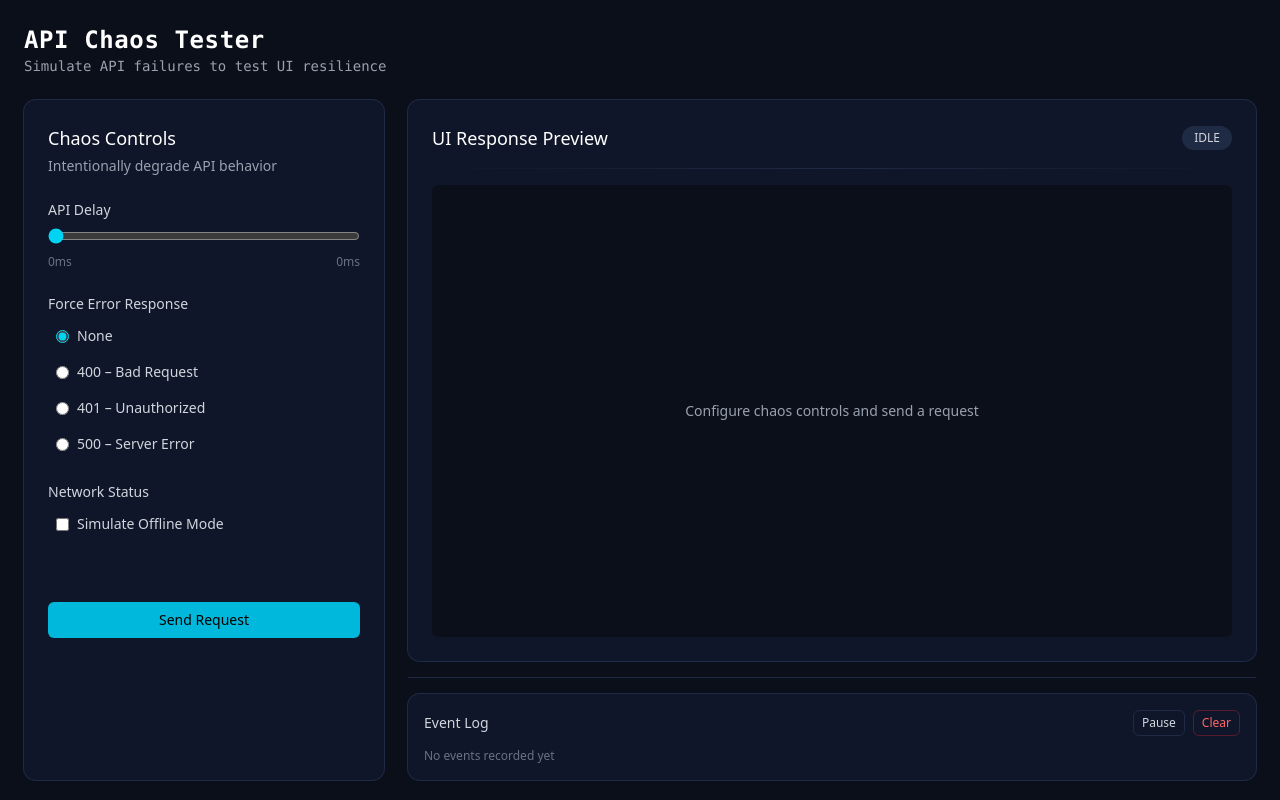
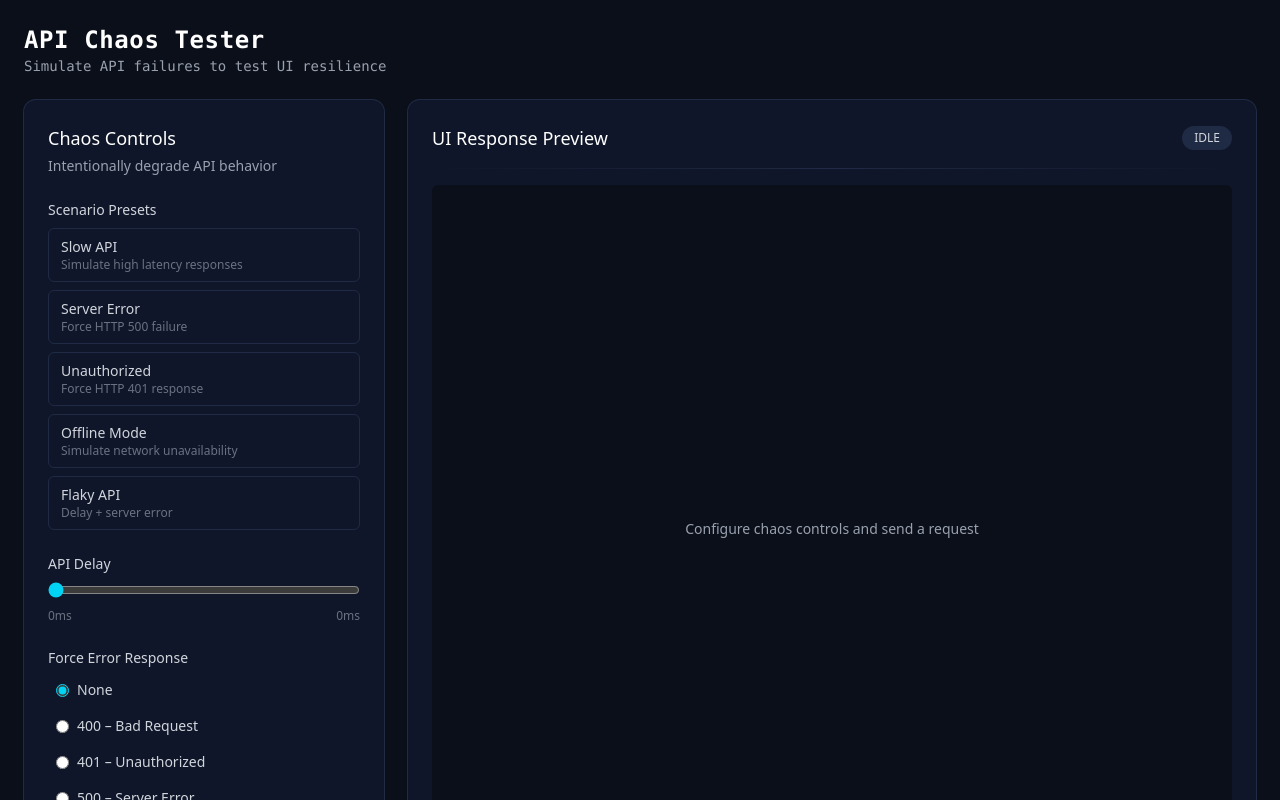
Before and after one commit to AdillSyed/api-chaos-tester, a React (Vite) app: page / in a window 1280 px wide. Shown: the top 800 px of the page. Built offline with nearby package versions, Linux system fonts and the light colour scheme.

Commit message:
feat: add scenario presets for common chaos configurations

```diff
--- a/src/components/chaos/ChaosControls.jsx
+++ b/src/components/chaos/ChaosControls.jsx
@@ -4,6 +4,7 @@ import ErrorControl from "./ErrorControl";
 import NetworkControl from "./NetworkControl";
 import { useChaos } from "../../context/useChaos";
 import { fetchData } from "../../services/apiClient";
+import ScenarioPresets from "../presets/ScenarioPresets";
 
 export default function ChaosControls() {
   const { config, setStatus, setData, setErrorInfo, addLog } = useChaos();
@@ -67,6 +68,7 @@ export default function ChaosControls() {
       </p>
 
       <div className="mt-6 space-y-6">
+        <ScenarioPresets />
         <DelayControl />
         <ErrorControl />
         <NetworkControl />
--- /dev/null
+++ b/src/components/presets/ScenarioPresets.jsx
@@ -0,0 +1,47 @@
+import { SCENARIO_PRESETS } from "../../constants/scenarioPresets";
+import { useChaos } from "../../context/useChaos";
+
+export default function ScenarioPresets() {
+  const { setConfig, addLog } = useChaos();
+
+  const applyPreset = (preset) => {
+    setConfig(preset.config);
+
+    addLog({
+      type: "preset",
+      message: `Preset applied: ${preset.label}`,
+      meta: preset.config,
+    });
+  };
+
+  return (
+    <div>
+      <p className="mb-2 text-sm font-medium text-gray-300">
+        Scenario Presets
+      </p>
+
+      <div className="grid grid-cols-1 gap-2">
+        {SCENARIO_PRESETS.map((preset) => (
+          <button
+            key={preset.id}
+            onClick={() => applyPreset(preset)}
+            className="
+              rounded-md border border-[#1f2a44]
+              px-3 py-2 text-left
+              text-sm text-gray-300
+              hover:bg-[#162040]
+              transition
+            "
+          >
+            <div className="font-medium">
+              {preset.label}
+            </div>
+            <div className="text-xs text-gray-500">
+              {preset.description}
+            </div>
+          </button>
+        ))}
+      </div>
+    </div>
+  );
+}
--- /dev/null
+++ b/src/constants/scenarioPresets.js
@@ -0,0 +1,52 @@
+export const SCENARIO_PRESETS = [
+  {
+    id: "slow-api",
+    label: "Slow API",
+    description: "Simulate high latency responses",
+    config: {
+      delay: 4000,
+      error: "none",
+      offline: false,
+    },
+  },
+  {
+    id: "server-error",
+    label: "Server Error",
+    description: "Force HTTP 500 failure",
+    config: {
+      delay: 0,
+      error: "500",
+      offline: false,
+    },
+  },
+  {
+    id: "unauthorized",
+    label: "Unauthorized",
+    description: "Force HTTP 401 response",
+    config: {
+      delay: 0,
+      error: "401",
+      offline: false,
+    },
+  },
+  {
+    id: "offline",
+    label: "Offline Mode",
+    description: "Simulate network unavailability",
+    config: {
+      delay: 0,
+      error: "none",
+      offline: true,
+    },
+  },
+  {
+    id: "flaky-api",
+    label: "Flaky API",
+    description: "Delay + server error",
+    config: {
+      delay: 2500,
+      error: "500",
+      offline: false,
+    },
+  },
+];
```
